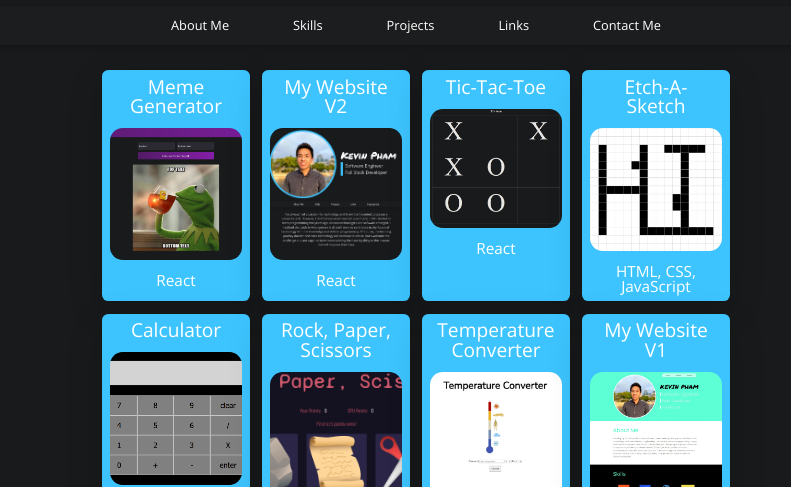
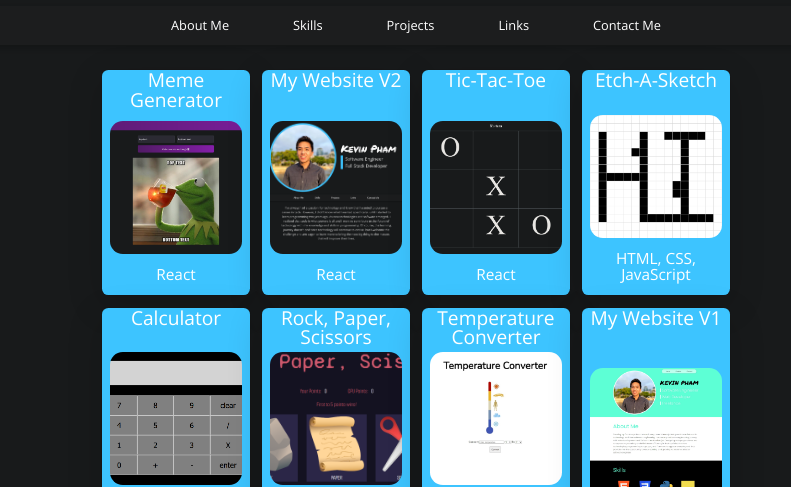
Before and after one commit to kevinp8/MySite2.0, a React (Create React App) app: page / in a window 1280 px wide. Both pictures are taken after a click on the item "Projects". Shown: the part 313-800 px from the top of the page, without its empty margins (224-1015 px from the left). Built offline with nearby package versions, Linux system fonts and the light colour scheme.

Commit message:
updated tictactoe project pic and made the alignment of the projects page a little better

```diff
--- a/src/App.css
+++ b/src/App.css
@@ -172,7 +172,8 @@ button:hover {
   display: block;
   text-decoration: none;
   transition: all .2s ease-in-out;
-  margin: 0.5vw 1vw 0 1vw;
+  position: absolute;
+  top: 0;
 
 }
 .projects a:hover {
@@ -184,19 +185,24 @@ button:hover {
   background-color: #3dc4ff;
   box-shadow: rgba(0, 0, 0, 0.16) 0px 10px 36px 0px, rgba(0, 0, 0, 0.06) 0px 0px 0px 1px;
   width: 23%;
+  display: flex;
+  flex-direction: column;
+  justify-content: flex-end;
+  align-items: center;
+  position: relative;
 }
 .projects span {
   display: inline-block;
-  margin-bottom: 0.5vw;
   color: white;
+  margin-bottom: 1vw;
 }
 .projects span:hover {
   color: white;
 }
 .projects img {
   width: 90%;
-  margin: 1vw auto 0 auto;
   border-radius: 1vw;
+  margin-top: 3.5vw;
 }
 
 /*-------------------------------------------------------------*/
@@ -304,6 +310,7 @@ button:hover {
   }
   .projects img {
     border-radius: 2vw;
+    margin-top: 12vw;
   }
 }
 @media (min-width: 541px) and (max-width: 820px){
@@ -410,5 +417,6 @@ button:hover {
   }
   .projects img {
     border-radius: 2vw;
+    margin-top: 10vw;
   }
 }
```
Also changed, not shown: src/components/imgs/projects/ttt.png.
